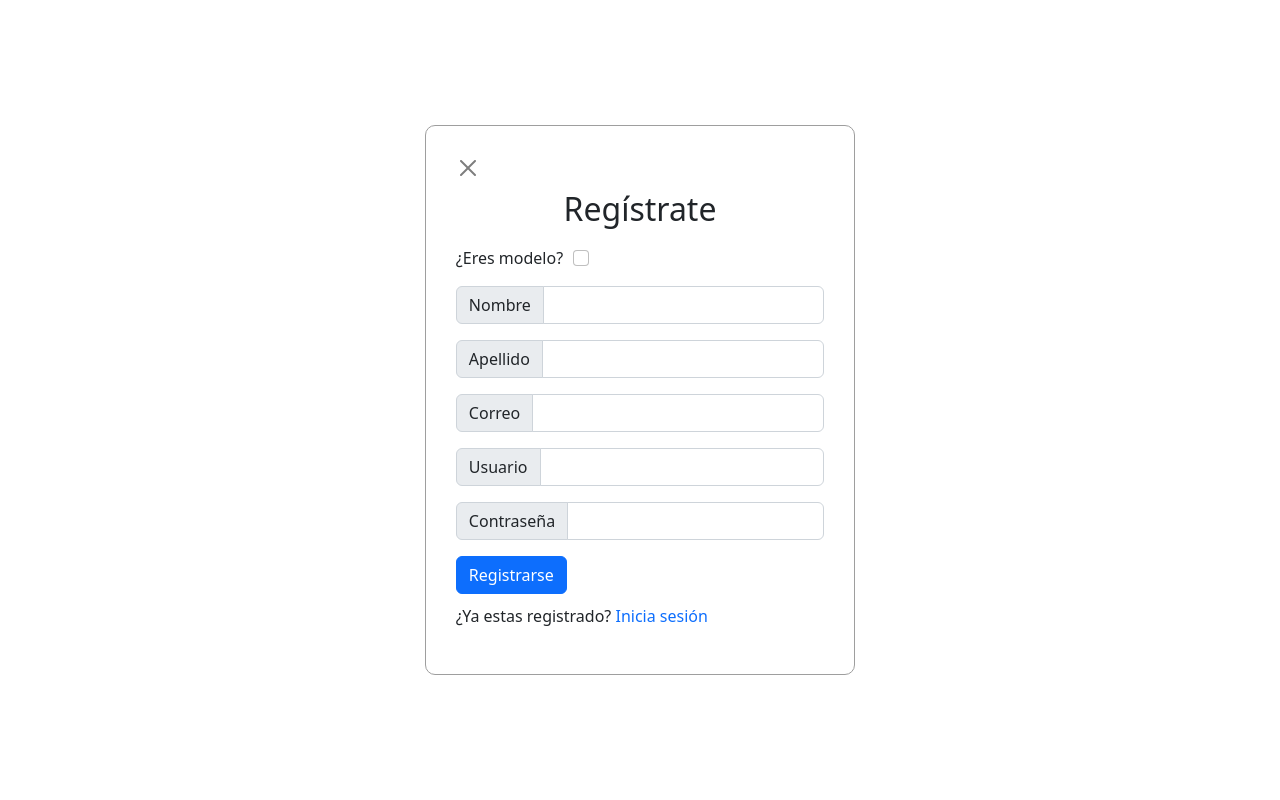
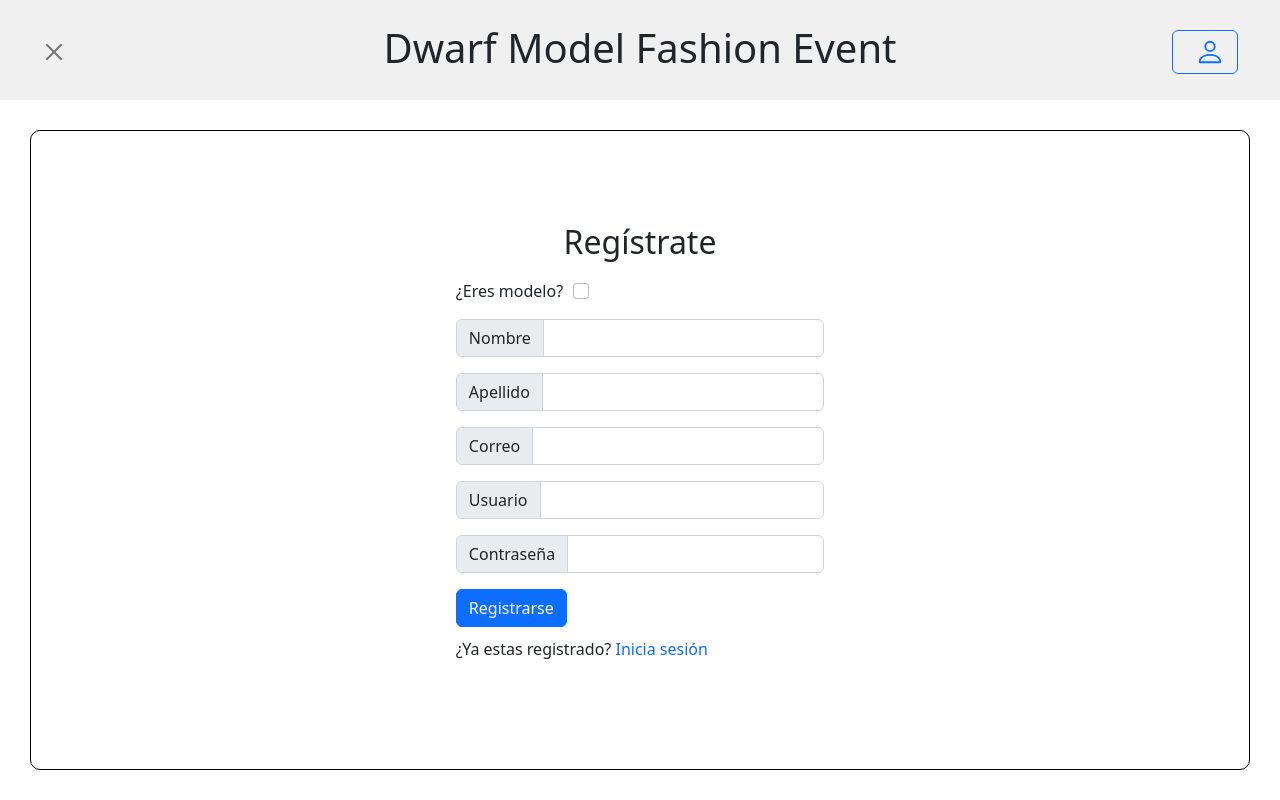
Before and after one commit to sparisca05/parcialFashionEvent, a React (Vite) app in the folder frontend/: page /register in a window 1280 px wide. Built offline with nearby package versions, Linux system fonts and the light colour scheme; no server answers; sample sign-in values are in the browser's storage.

Commit message:
cambio de estilos pa la pagina

```diff
--- a/frontend/src/App.css
+++ b/frontend/src/App.css
@@ -2,10 +2,25 @@
     display: flex;
     flex-direction: column;
     align-items: center;
-    justify-content: center;
+    justify-content: flex-start;
     height: 100vh;
-    width: 100%;
     margin: auto;
+}
+.navbar {
+    background-color: #f0f0f0;
+    align-items: center;
+    padding: 30px;
+    min-height: 100px;
+}
+.navbar-profile {
+    display: flex;
+    align-items: center;
+    column-gap: 10px;
+}
+.title {
+    position: absolute;
+    left: 50%;
+    transform: translateX(-50%);
 }
 .container {
     display: flex;
@@ -20,28 +35,51 @@
     column-gap: 20px;
 }
 .content-container {
-    min-width: 30%;
+    width: -webkit-fill-available;
+    height: 100%;
+    margin: 30px;
+    padding: 30px;
     display: flex;
     flex-direction: column;
     align-items: center;
     justify-content: center;
-    padding: 30px;
     row-gap: 10px;
     border-radius: 10px;
-    border-color: #9E9E9E;
+    border-color: black;
     border-width: 1px;
     border-style: solid;
 }
 .btn-back {
     display: flex;
-    align-self: flex-start;
 }
 .modelo-check {
     display: flex;
     column-gap: 10px;
 }
+.eventos {
+    width: -webkit-fill-available;
+    height: 100%;
+    margin: 30px;
+    padding: 30px;
+    display: flex;
+    flex-direction: column;
+    align-items: center;
+    row-gap: 10px;
+    border-radius: 10px;
+    border-color: black;
+    border-width: 1px;
+    border-style: solid;
+}
+.eventos > div {
+    display: flex;
+    flex-wrap: wrap;
+    flex-direction: row;
+    width: 100%;
+}
 .evento {
     display: flex;
+    flex: 1;
+    min-width: 30%;
     text-decoration: none;
     flex-direction: column;
     align-items: center;
@@ -50,7 +88,7 @@
     margin: 10px;
     row-gap: 10px;
     border-radius: 10px;
-    border-color: #9E9E9E;
+    border-color: black;
     border-width: 1px;
     border-style: solid;
     color: black;
--- a/frontend/src/components/Navbar.tsx
+++ b/frontend/src/components/Navbar.tsx
@@ -1,34 +1,63 @@
 import { useLocation } from "react-router-dom";
+import {useEffect, useState} from "react";
+import axios from "axios";
 
+import { getToken } from "../screens/Home.tsx";
 import BackButton from "./BackButton.tsx";
 import ProfileIcon from "./ProfileIcon.tsx";
 import LoginButton from "./LoginButton.tsx";
 import LogoutButton from "./LogoutButton.tsx";
 
 export const isLoggedIn = () => {
-    const token = localStorage.getItem('authToken');
+    const token = getToken();
     return token !== null;
 };
 
 const Navbar = ({ link }: { link: string }) => {
+    const [usuario, setUsuario] = useState('');
     const location = useLocation();
+
+    useEffect(() => {
+        axios.get(`http://localhost:8080/api/v1/usuario/perfil`, {
+            headers: {
+                'Authorization': 'Bearer ' + getToken(),
+            }
+        })
+            .then((response) => {
+                setUsuario(response.data.username);
+            })
+            .catch(error => {
+                console.error('Error:', error);
+            });
+    }, []);
+
+    const title = () => {
+        return <h1 className={"title"}>Dwarf Model Fashion Event</h1>
+    };
 
     return (
         <nav className={"navbar bg-body-tertiary"} style={{width: '100%'}}>
             <div className={"container-fluid"}>
+                {location.pathname === '/' ? title()
+                :
+                    <>
                         {isLoggedIn() ? (
                             <>
-                        {location.pathname !== '/eventos' && <BackButton link={`${link}`}/>}
-                        {location.pathname !== '/perfil' ? <ProfileIcon/> : <LogoutButton/>}
+                                {location.pathname !== '/eventos' ? <BackButton link={`${link}`}/> : <div></div>}
+                                {title()}
+                                {location.pathname !== '/perfil' ? <ProfileIcon username={usuario}/> : <LogoutButton/>}
                             </>
                         ) : (
                             <>
                                 <BackButton link={`${link}`}/>
+                                {title()}
                                 {(location.pathname !== '/login') && (location.pathname !== '/register') &&
                                     <LoginButton submit={false}/>
                                 }
                             </>
                         )}
+                    </>
+                }
 
             </div>
         </nav>
--- a/frontend/src/components/ProfileIcon.tsx
+++ b/frontend/src/components/ProfileIcon.tsx
@@ -1,8 +1,9 @@
 import {Link} from "react-router-dom";
 
-const ProfileIcon = () => {
+const ProfileIcon = ({ username }: { username: string }) => {
     return (
-        <Link to={"/perfil"}>
+        <Link to={"/perfil"} className={"btn btn-outline-primary navbar-profile"}>
+            <p style={{margin: 0}}>{username}</p>
             <svg xmlns="http://www.w3.org/2000/svg" width="30" height="30" fill="currentColor" className="bi bi-person"
                  viewBox="0 0 16 16">
                 <path
--- a/frontend/src/screens/EventoView.tsx
+++ b/frontend/src/screens/EventoView.tsx
@@ -46,8 +46,8 @@ function EventoView() {
 
     return (
         <div className={"main-container"}>
+            <Navbar link={'eventos'}/>
             <div className={"content-container"}>
-                <Navbar link={'eventos'}/>
                 <h2>{evento.nombre}</h2>
                 <p>Fecha: {evento.fecha}</p>
                 <p>Precio: {evento.precio}</p>
--- a/frontend/src/screens/Eventos.tsx
+++ b/frontend/src/screens/Eventos.tsx
@@ -41,11 +41,11 @@ const EventoList: React.FC = () => {
 
     return (
         <div className={"main-container"}>
-            <div className={"content-container"}>
-                <Navbar link={''}/>
+            <Navbar link={''}/>
+            <div className={"eventos"}>
                 <h2>Eventos</h2>
                 {noEventosMessage}
-                <ul className="list-group">
+                <div>
                     {eventos.map(evento => (
                         <Link to={`/eventos/${evento.id}`} key={evento.id} className="evento">
                             <p>
@@ -59,7 +59,7 @@ const EventoList: React.FC = () => {
                             </div>
                         </Link>
                     ))}
-                </ul>
+                </div>
             </div>
         </div>
     );
--- a/frontend/src/screens/Home.tsx
+++ b/frontend/src/screens/Home.tsx
@@ -1,21 +1,26 @@
 // import React from 'react';
 
-import { Link, Outlet} from "react-router-dom";
+import { Link } from "react-router-dom";
+import Navbar from "../components/Navbar.tsx";
+
+export const getToken: () => string | null = () => {
+    return localStorage.getItem('authToken');
+}
 
 function Home() {
     return (
             <div className="main-container">
-                <h1>Bienvenido a Dwarf Model Fashion Event</h1>
-                <p>Esta es la página principal.</p>
-                <div className="container">
-                    <div className="auth-container">
-                        <Link to={"/login"} className="btn btn-primary">Iniciar sesión</Link>
-                        <Link to={"/register"} className="btn btn-outline-primary">Registrarse</Link>
+                <Navbar link={''}/>
+                <div className={"content-container"}>
+                    <h3>Esta es la página principal.</h3>
+                    <div className="container">
+                        <div className="auth-container">
+                            <Link to={"/login"} className="btn btn-primary">Iniciar sesión</Link>
+                            <Link to={"/register"} className="btn btn-outline-primary">Registrarse</Link>
+                        </div>
+                        <Link to={"/eventos"} style={{textDecoration: "none"}}>Ver todos los eventos </Link>
                     </div>
-                    <Link to={"/eventos"} style={{textDecoration: "none"}}>Ver todos los eventos </Link>
                 </div>
-
-                <Outlet />
             </div>
     );
 }
--- a/frontend/src/screens/Login.tsx
+++ b/frontend/src/screens/Login.tsx
@@ -2,8 +2,8 @@
 import { useState } from 'react';
 import {Link, useNavigate} from "react-router-dom";
 
-import BackButton from "../components/BackButton.tsx";
 import LoginButton from "../components/LoginButton.tsx";
+import Navbar from "../components/Navbar.tsx";
 
 function Login() {
     const [username, setUsername] = useState('');
@@ -44,8 +44,8 @@ function Login() {
 
     return (
         <div className="main-container">
+            <Navbar link={''}/>
             <div className={"content-container"}>
-                <BackButton link={''}/>
                 <h2>Iniciar Sesión</h2>
                 <form onSubmit={handleSubmit}>
                     <div className="mb-3">
--- a/frontend/src/screens/Profile.tsx
+++ b/frontend/src/screens/Profile.tsx
@@ -69,8 +69,8 @@ const Profile: React.FC = () => {
 
     return (
         <div className={"main-container"}>
+            <Navbar link={'eventos'}/>
             <div className={"content-container"}>
-                <Navbar link={'eventos'}/>
                 <h2>Perfil</h2>
                 <ul>
                     {user ? (
--- a/frontend/src/screens/Register.tsx
+++ b/frontend/src/screens/Register.tsx
@@ -2,7 +2,7 @@
 import { useState } from 'react';
 import {Link, useNavigate} from "react-router-dom";
 
-import BackButton from "../components/BackButton.tsx";
+import Navbar from "../components/Navbar.tsx";
 
 function Register() {
     const [modelo, setModelo] = useState(false);
@@ -62,8 +62,8 @@ function Register() {
 
     return (
         <div className={"main-container"}>
+            <Navbar link={''}/>
             <div className={"content-container"}>
-                <BackButton link={''}/>
                 <h2>Regístrate</h2>
                 <form onSubmit={handleSubmit}>
                     <div className={"mb-3 modelo-check"}>
```
Lines whose indentation alone changed are shown as unchanged.
